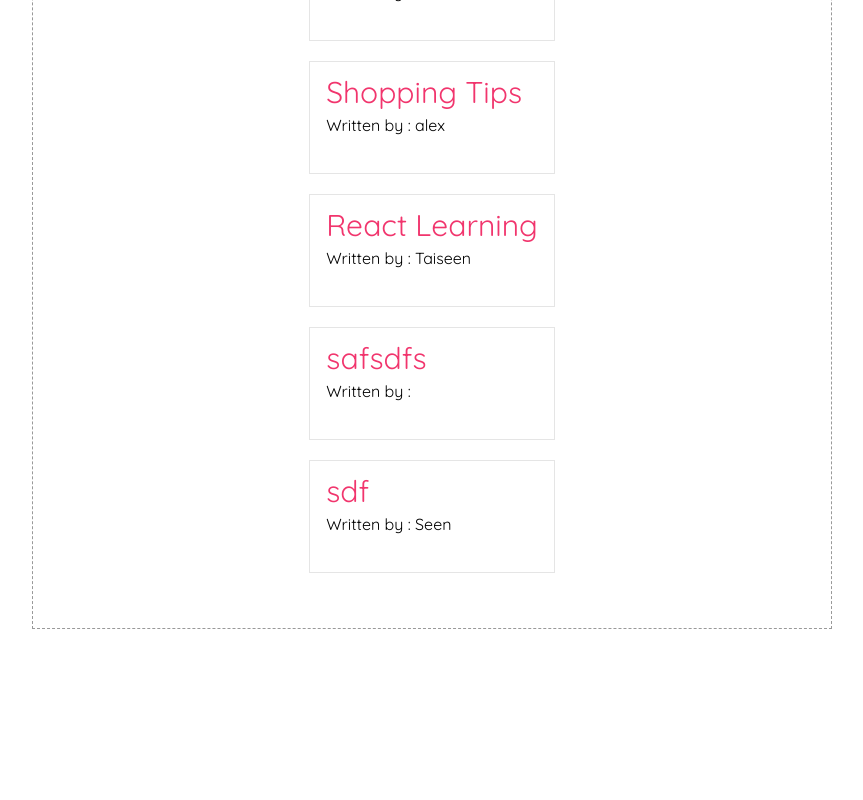
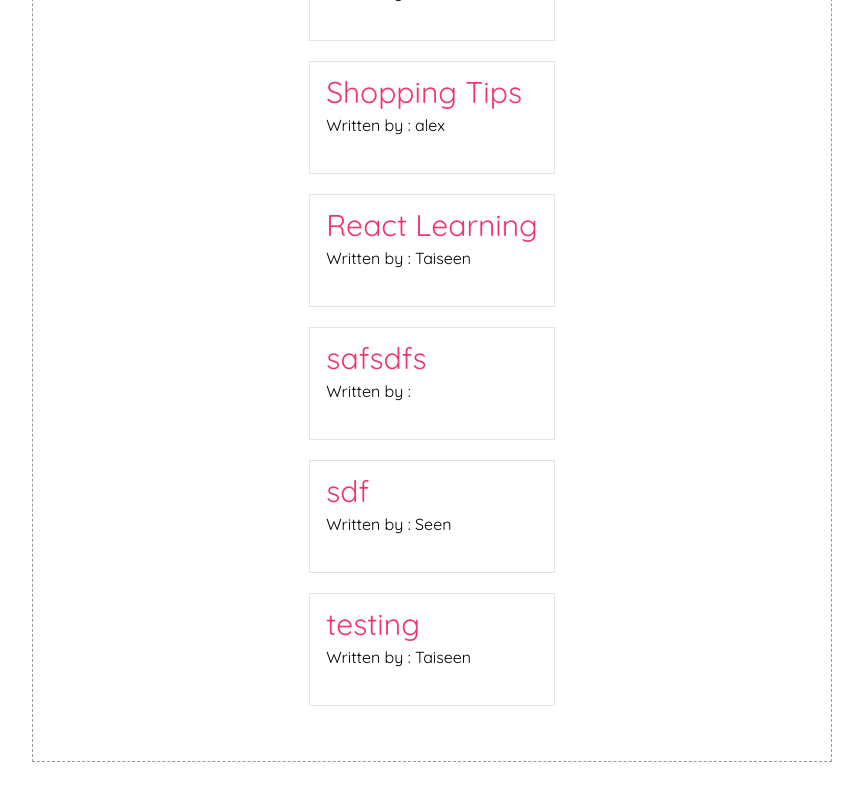
Before and after one commit to taiseen/react_mini_blog_site, a React (Create React App) app: page / in a window 1280 px wide. Shown: the part 431-1231 px from the top of the page, without its empty margins (208-1071 px from the left). Before the commit the page ends 1100 px from the top, so only its background shows below. Built offline with nearby package versions, Linux system fonts and the light colour scheme; data requests are answered from the project's data file.

Commit message:
Programmatic Redirect User ==> OK

```diff
--- a/src/App.js
+++ b/src/App.js
@@ -1,11 +1,7 @@
-import {
-    BrowserRouter as Router,
-    Switch,
-    Route,
-} from "react-router-dom";
-import About from "./Components/About";
+import { BrowserRouter as Router, Switch, Route } from "react-router-dom";
 import Blog from "./Components/Blog";
 import Home from "./Components/Home";
+import About from "./Components/About";
 import NavBar from "./Components/NavBar";
 import CreateBlog from "./Components/CreateBlog";
 import PageNotFound from "./Components/PageNotFound";
@@ -15,28 +11,39 @@ const App = () => {
     return (
 
         <Router>
+
             <NavBar />
+
             <div className="content">
+
+                {/* Component Switching | Mounting <<OR>> Un-mounting
+                    Display component once at a time | Update DOM  */}
+
                 <Switch>
                     <Route exact path="/">
                         <Home />
                     </Route>
+
                     <Route path="/createBlog">
                         <CreateBlog />
                     </Route>
+
                     <Route path="/blog/:id">
                         <Blog />
                     </Route>
+
                     <Route path="/about">
                         <About />
                     </Route>
+
                     <Route path="/*">
                         <PageNotFound />
                     </Route>
+
                 </Switch>
+
             </div>
         </Router>
-
     );
 };
 
--- a/src/Components/About.js
+++ b/src/Components/About.js
@@ -1,16 +1,20 @@
 function About() {
     return (
         <div>
-            <h1>About Component</h1>
+
             <h2>Learning Context</h2>
-            <ul>
+
+            <p><small>About Component</small></p>
+
+            <ol>
                 <li>Loading...</li>
-                <li>Error Massage Show</li>
-                <li>Custom Massage Show</li>
+                <li>Custom Error Massage Show</li>
                 <li>Custom Hook (useState + useEffect)</li>
-                <li>Custom Hook take particular end-point of api </li>
+                <li>Custom Hook take particular end-point of api ***</li>
                 <li>Custom Hook return an Object </li>
-            </ul>
+                <li>Understanding Component Linking Architecture ***</li>
+                <li>Get URL parameter by the help of React Hook & fetch particular data according to parameter ID  </li>
+            </ol>
         </div>
     );
 }
--- a/src/Components/Blog.js
+++ b/src/Components/Blog.js
@@ -1,4 +1,3 @@
-import React from 'react';
 import { useParams } from 'react-router';
 import useFetch from './useFetch';
 
--- a/src/Components/BlogList.js
+++ b/src/Components/BlogList.js
@@ -1,8 +1,9 @@
-import React from 'react';
 import { Link } from 'react-router-dom';
 
-function BlogList({ blogs }) {
-    return (
+const BlogList = ({ blogs }) => {
+
+    return (  // JSX template for >>> HTML DOM Node's
+
         <div className="blog_list">
 
             {blogs.map(blog => {
--- a/src/Components/CreateBlog.js
+++ b/src/Components/CreateBlog.js
@@ -1,18 +1,17 @@
 import React, { useState } from 'react';
-import useFetch from './useFetch';
+import { useHistory } from 'react-router';
 
 function CreateBlog() {
-
-    const { data: blogs, isLoading, error } = useFetch('blogs');
 
     const [title, setTitle] = useState('');
     const [body, setBody] = useState('');
     const [author, setAuthor] = useState('');
     const [isPending, setIsPending] = useState(false);
-
+    const history = useHistory();
 
     const handleSubmit = (e) => {
         e.preventDefault();
+
         const blog = { title, body, author };
         setIsPending(true);
 
@@ -37,13 +36,16 @@ function CreateBlog() {
         setTitle('');
         setBody('');
         setAuthor('');
+
+        // Programmatic Redirect User
+        history.push('/');
     };
 
 
-    return (
+    return (  // JSX template for >>> HTML DOM Node's
+
         <div className="create">
             <form onSubmit={handleSubmit}>
-
                 <label > Blog Title </label>
                 <input
                     type="text"
@@ -76,7 +78,6 @@ function CreateBlog() {
                         ? <button>Add Blog</button>
                         : <button disabled>Adding Blog...</button>
                 }
-
             </form>
         </div >
     );
--- a/src/Components/Home.js
+++ b/src/Components/Home.js
@@ -1,11 +1,10 @@
-import React, { useEffect, useState } from 'react';
 import BlogList from './BlogList';
 import useFetch from './useFetch';
 
+const Home = () => {
 
-function Home() {
-
-    const { data : blogs, isLoading, error } = useFetch('blogs');
+    // api end-point | Custom Hook [ useState + useEffect ]
+    const { data: blogs, isLoading, error } = useFetch('blogs');
 
     return (
         <div className="home">
@@ -20,6 +19,22 @@ function Home() {
 }
 
 export default Home;
+
+
+
+
+
+
+
+
+
+
+
+
+
+
+
+
 
 
 // {
--- a/src/Components/NavBar.js
+++ b/src/Components/NavBar.js
@@ -1,12 +1,11 @@
-import React from 'react';
 import { Link } from 'react-router-dom';
 
-function NavBar() {
+const NavBar = () => {
 
-    return (
+    return ( // JSX template for >>> HTML DOM Node's
 
         <nav className="navbar">
-            <Link to="/"><h1>Mini Blog</h1> </Link>
+            <Link to="/"> <h1>Mini Blog</h1> </Link>
             <div className="links">
                 <Link to="/">Home</Link>
                 <Link to="/createBlog">Create Blog</Link>
--- a/src/Components/useFetch.js
+++ b/src/Components/useFetch.js
@@ -1,22 +1,21 @@
 import { useEffect, useState } from "react";
 
-const useFetch = (endPoint) => {
+const useFetch = (apiEndPoint) => {
 
     const [data, setData] = useState(null);
     const [isLoading, setIsLoading] = useState(true);
     const [error, setError] = useState(null);
 
-
     useEffect(() => {
         const abortCont = new AbortController();
 
-        const url = `http://localhost:8000/${endPoint}`;
+        const url = `http://localhost:8000/${apiEndPoint}`;
 
         setTimeout(() => {
             fetch(url, { signal: abortCont.signal })
                 .then(res => {
                     if (!res.ok) {
-                        throw Error('Could Not Fetch Data From That Resource')
+                        throw Error(`Could Not Fetch Data From End-Point of API`);
                     }
                     return res.json();
                 })
@@ -27,24 +26,21 @@ const useFetch = (endPoint) => {
                 })
                 .catch(err => {
                     if (err.name === 'AbortError') {
-                        console.log('Fetch aborted');
+                        console.log('Fetch aborted | For Component Fast Switching...');
                     } else {
                         setError(err.message);
                         setIsLoading(false);
                         setData(null);
                     }
                 });
-        },
-            // waiting for 1 seconds
-            500);
+        }, 500);
 
         return () => abortCont.abort();
 
-        // run this useEffect only for this ==> endPoint
-    }, [endPoint]);
+        // run this useEffect only for this ==> apiEndPoint
+    }, [apiEndPoint]);
 
     return { data, isLoading, error };
-
 };
 
 export default useFetch;
--- a/src/db/db.json
+++ b/src/db/db.json
@@ -35,6 +35,12 @@
       "body": "rwerwerwerwerewr",
       "author": "Seen",
       "id": 6
+    },
+    {
+      "title": "testing",
+      "body": "sfsadf sadfasdfasd asdfasdfasdfads sfasddfasdfasdfafasdf ",
+      "author": "Taiseen",
+      "id": 7
     }
   ]
 }
```
Also changed, not shown: src/Components/PageNotFound.js (+5 -2 lines).
